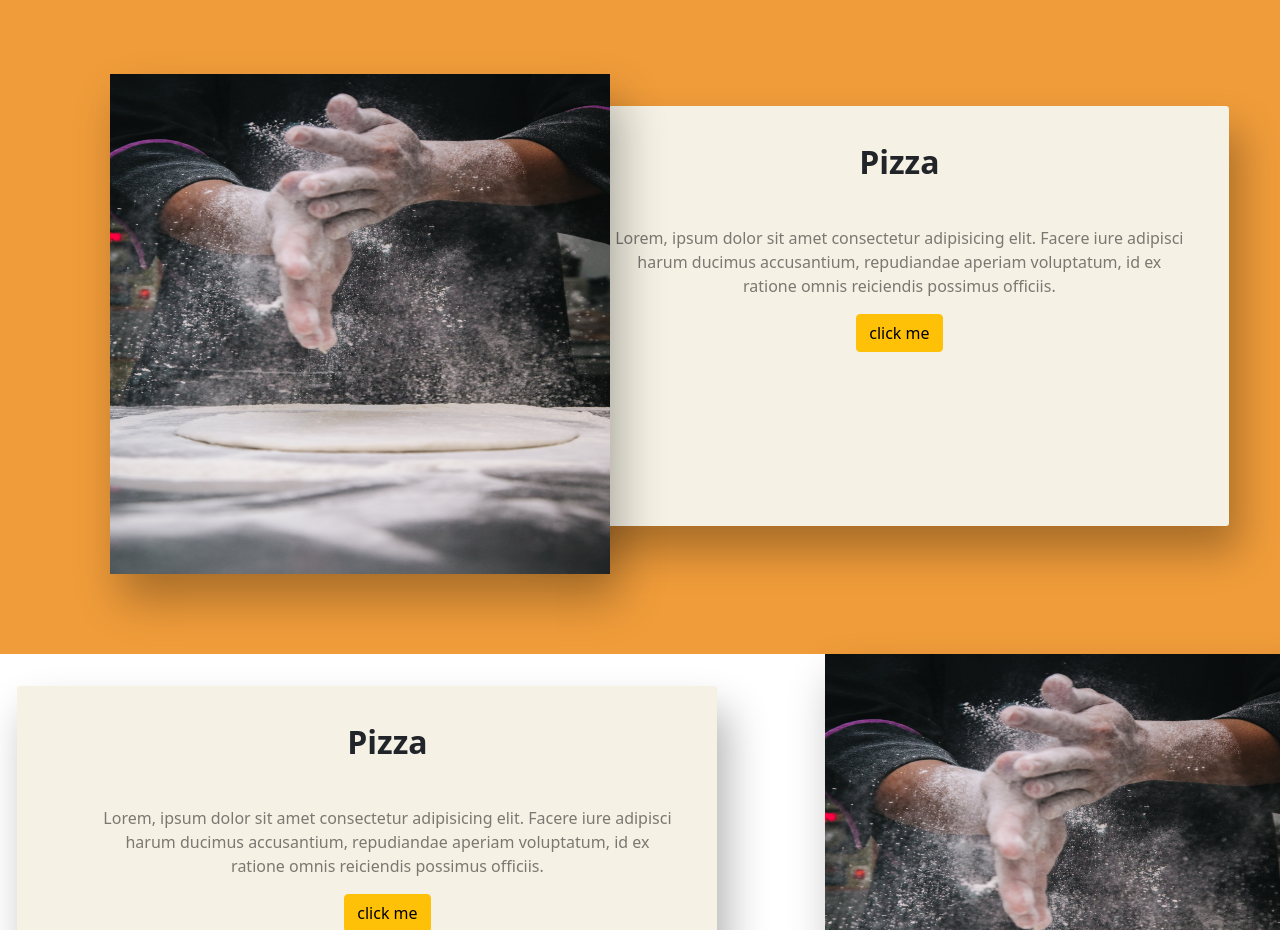
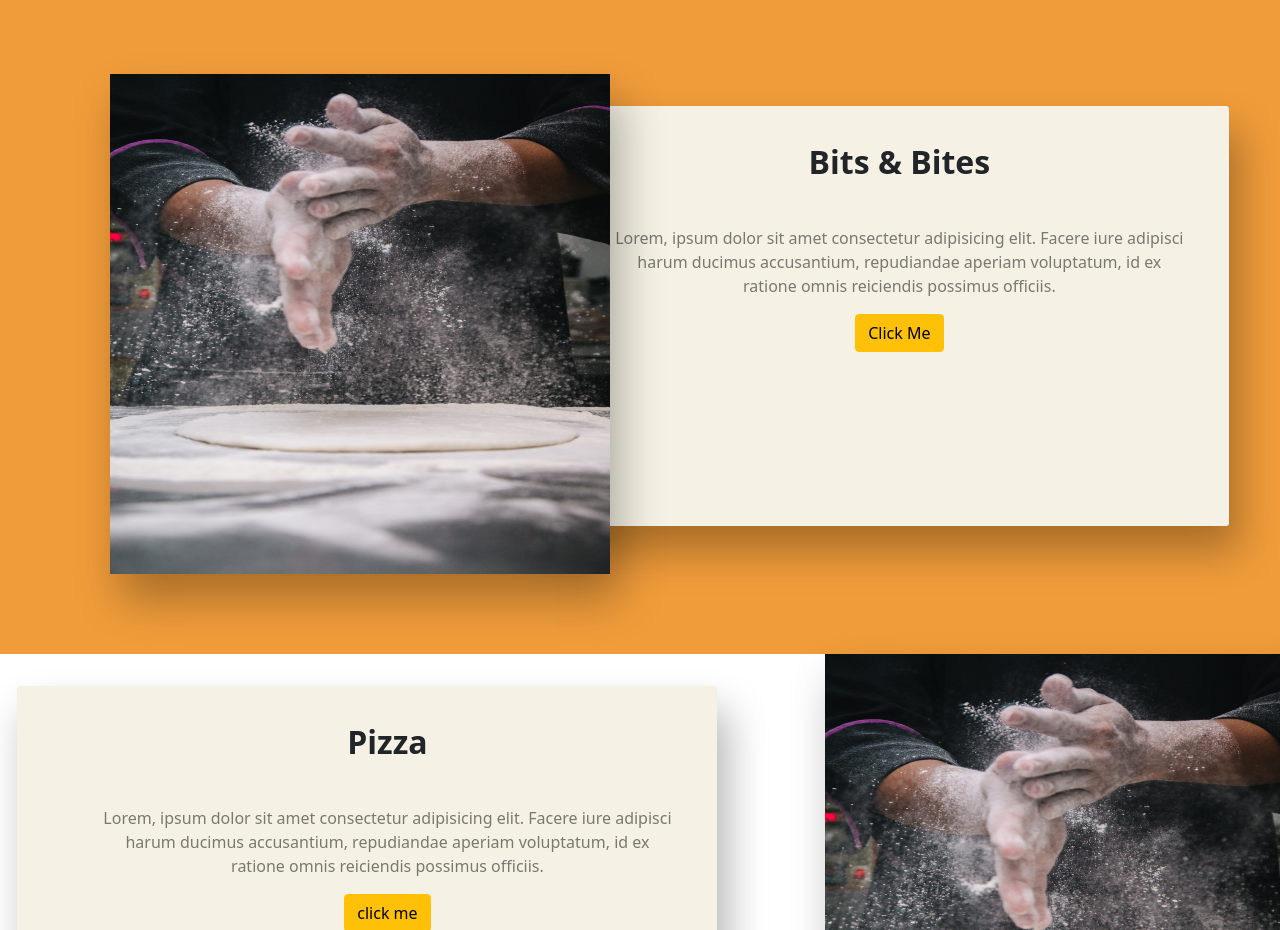
Before and after one commit to moonbuddy/food-delivery-application, a plain HTML site: page index.html in a window 1280 px wide. Shown: the part 1080-2010 px from the top of the page. Drawn offline with nearby package versions, Linux system fonts and the light colour scheme.

Commit message:
feat(button href): added href to first button

```diff
--- a/index.html
+++ b/index.html
@@ -59,12 +59,12 @@
             </div>
             <div class="col-md-6 col-lg-6 col-12 ">
               <div class="panel">
-                <h1>Pizza</h1>
+                <h1>Bits & Bites</h1>
                 <p class="pt-4">
                   Lorem, ipsum dolor sit amet consectetur adipisicing elit. Facere iure adipisci harum ducimus accusantium, repudiandae aperiam
                   voluptatum, id ex ratione omnis reiciendis possimus officiis.
                 </p>
-                <button class="btn btn-warning">click me</button>
+                <button class="btn btn-warning" href="/restaurant.html">Click Me</button>
               </div>
             </div>
           </div>
```
Also changed, not shown: restaurant.html (+1 -1 lines).
